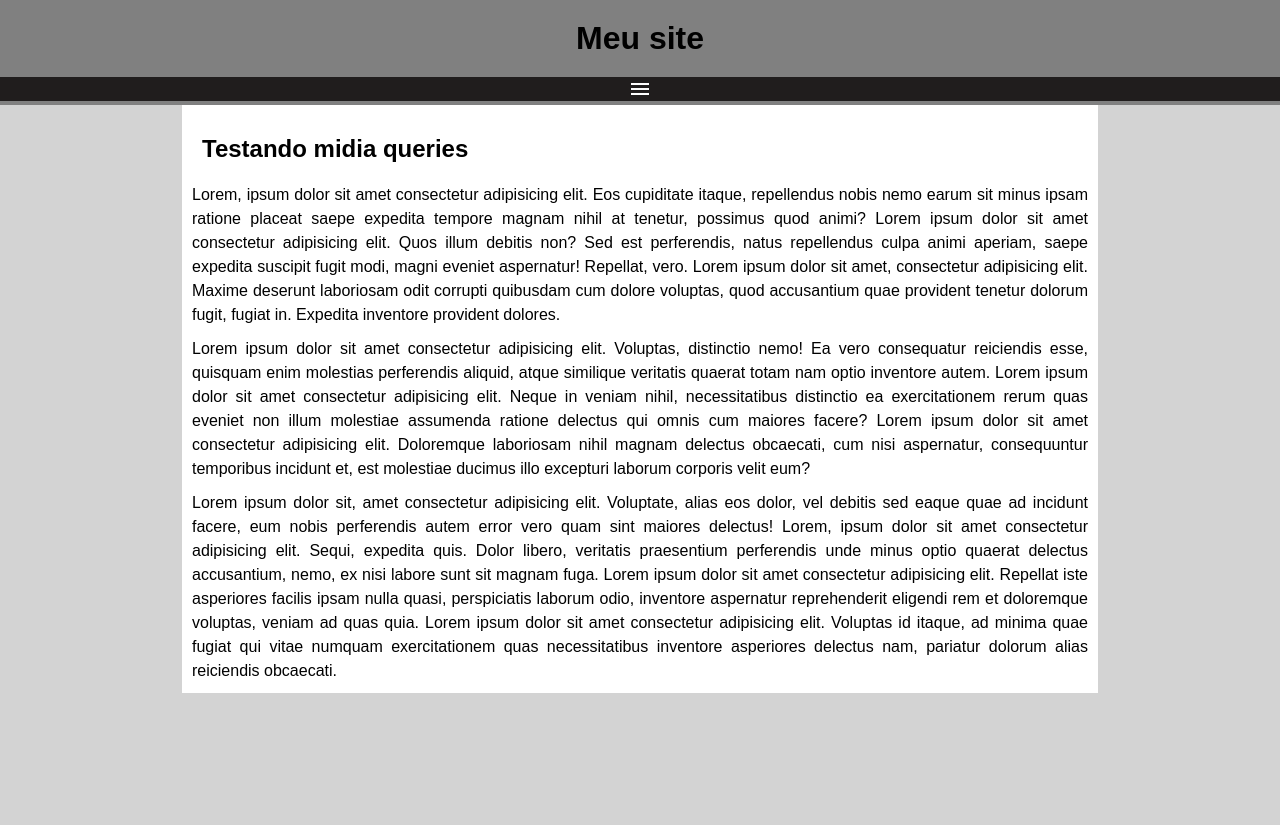
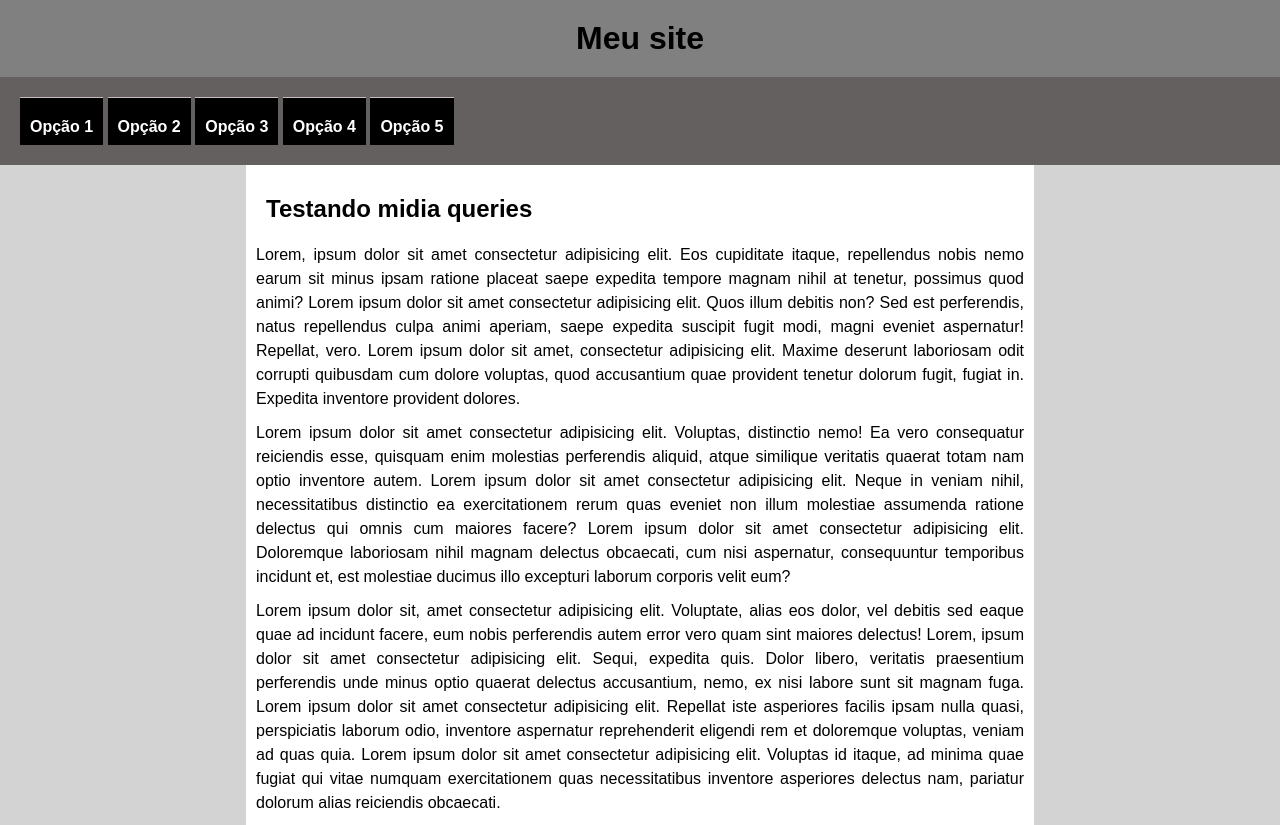
Before and after one commit to leandrobattista/html-css3, a plain HTML site: page exercicios/ex026/mq005/index.html in a window 1280 px wide. Before the commit the page ends 800 px from the top, so only its background shows below. Drawn offline with Linux system fonts and the light colour scheme.

Commit message:
atualizado

```diff
--- /dev/null
+++ b/exercicios/ex026/mq005/estilo/midiaquery.css
@@ -0,0 +1,21 @@
+@charset "UTF-8";
+
+
+
+@media screen and (min-width:768px){
+    span#burguer{
+        display: none;
+    }
+    menu{
+        display: block;
+    }
+    li{
+        display: inline-block;
+    }
+    main{
+        width: 768px;
+    }
+    a{
+        background-color: black;
+    }
+}
--- a/exercicios/ex026/mq005/estilos/style.css
+++ b/exercicios/ex026/mq005/estilos/style.css
@@ -15,15 +15,17 @@ menu{
     padding: 20px;
 
 }
-span{
+span#burguer{
     width: 100vw;
     color: white;
     background-color: rgb(32, 29, 29);
     padding-top: 0px;
     text-align: center;
+    display: block;
+    margin: auto;
 
 }
-span:hover{
+span#burguer:hover{
     background-color: white;
     color: black;
     cursor: pointer;
@@ -47,6 +49,7 @@ li{
 
 }
 a{
+    padding: 10px;
 
     color: white;
     font-family: Arial, Helvetica, sans-serif;
@@ -68,9 +71,9 @@ body{
 
 
 main{
+    width: 90vw;
     padding:10px;
     padding-top: 20px;
-    width: 70vw;
     background-color: white;
     display: block;
     margin: auto;
@@ -78,6 +81,10 @@ main{
 h2{
     padding: 10px;
 }
+article{
+    padding: 2
+    0px;
+}
 p{
     padding-top: 10px;
     text-align: justify;
--- a/exercicios/ex026/mq005/index.html
+++ b/exercicios/ex026/mq005/index.html
@@ -5,20 +5,20 @@
     <meta name="viewport" content="width=device-width, initial-scale=1.0">
     <title>Media query</title>
     <link rel="stylesheet" href="estilos/style.css">
-    <link href="https://fonts.googleapis.com/icon?family=Material+Icons"
-      rel="stylesheet">
+    <link href="https://fonts.googleapis.com/icon?family=Material+Icons" rel="stylesheet">
+    <link rel="stylesheet" href="estilo/midiaquery.css">
 </head>
-<body>
+<body onresize="mudouTamanho()">
     <header>
         <h1>Meu site</h1>
-        <span class="material-icons" onclick="clickMenu()">menu</span>
+        <span id="burguer" class="material-icons" onclick="clickMenu()">menu</span>
         <menu id="itens">
             <ul>
-                <li><a href="#">Opção1</a></li>
-                <li><a href="#">Opção1</a></li>
-                <li><a href="#">Opção1</a></li>
-                <li><a href="#">Opção1</a></li>
-                <li><a href="#">Opção1</a></li>
+                <li><a href="#">Opção 1</a></li>
+                <li><a href="#">Opção 2</a></li>
+                <li><a href="#">Opção 3</a></li>
+                <li><a href="#">Opção 4</a></li>
+                <li><a href="#">Opção 5</a></li>
             </ul>
         </menu>
 
@@ -39,6 +39,14 @@
         </article>
     </main>
     <script>
+        function mudouTamnho(){
+            if (window.innerwidth >= 768){
+                itens.styles.display = 'block'
+            }else{
+                itens.style.display = 'none'
+
+            }
+        }
         function clickMenu(){
             if (itens.style.display == 'block'){
                 itens.style.display = 'none'
@@ -48,6 +56,7 @@
             }
 
         }
+
     </script>
 
 
```
